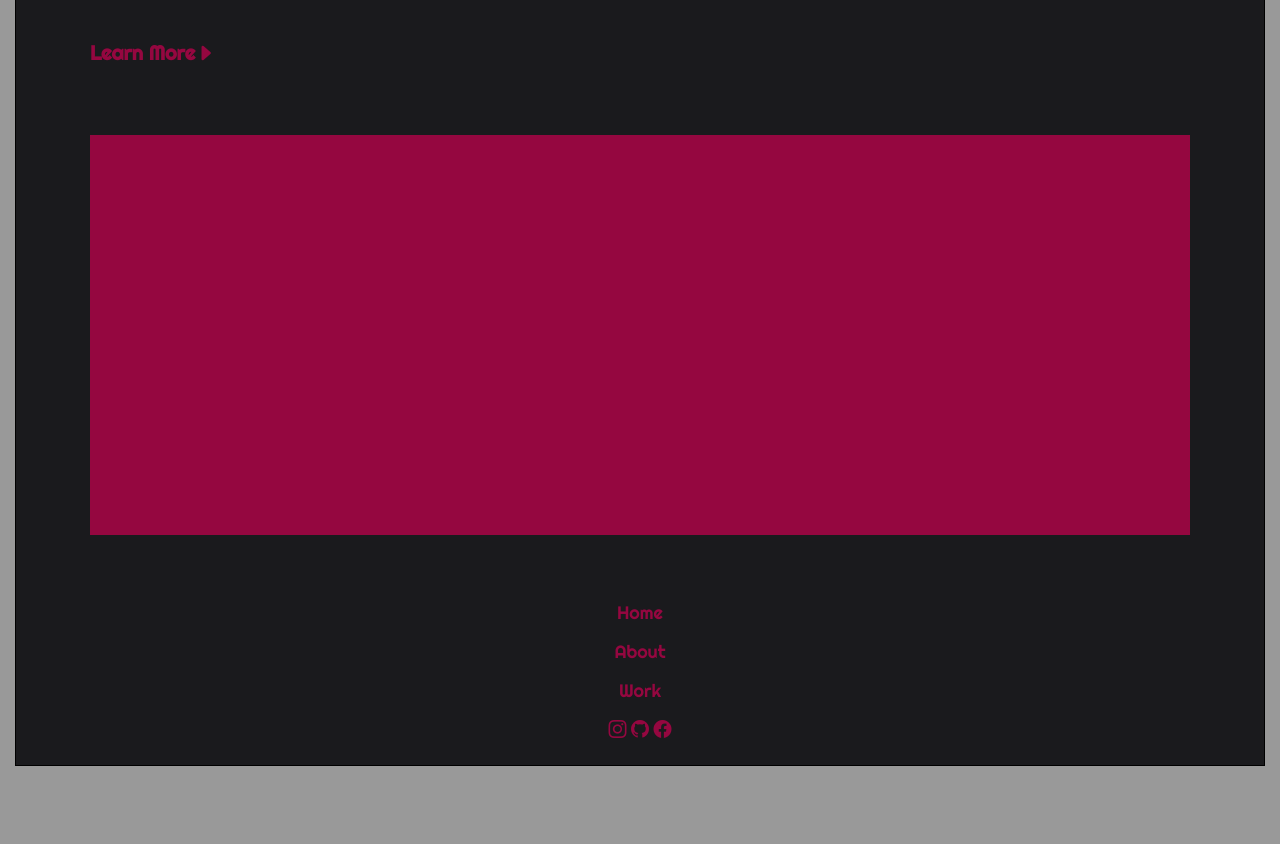
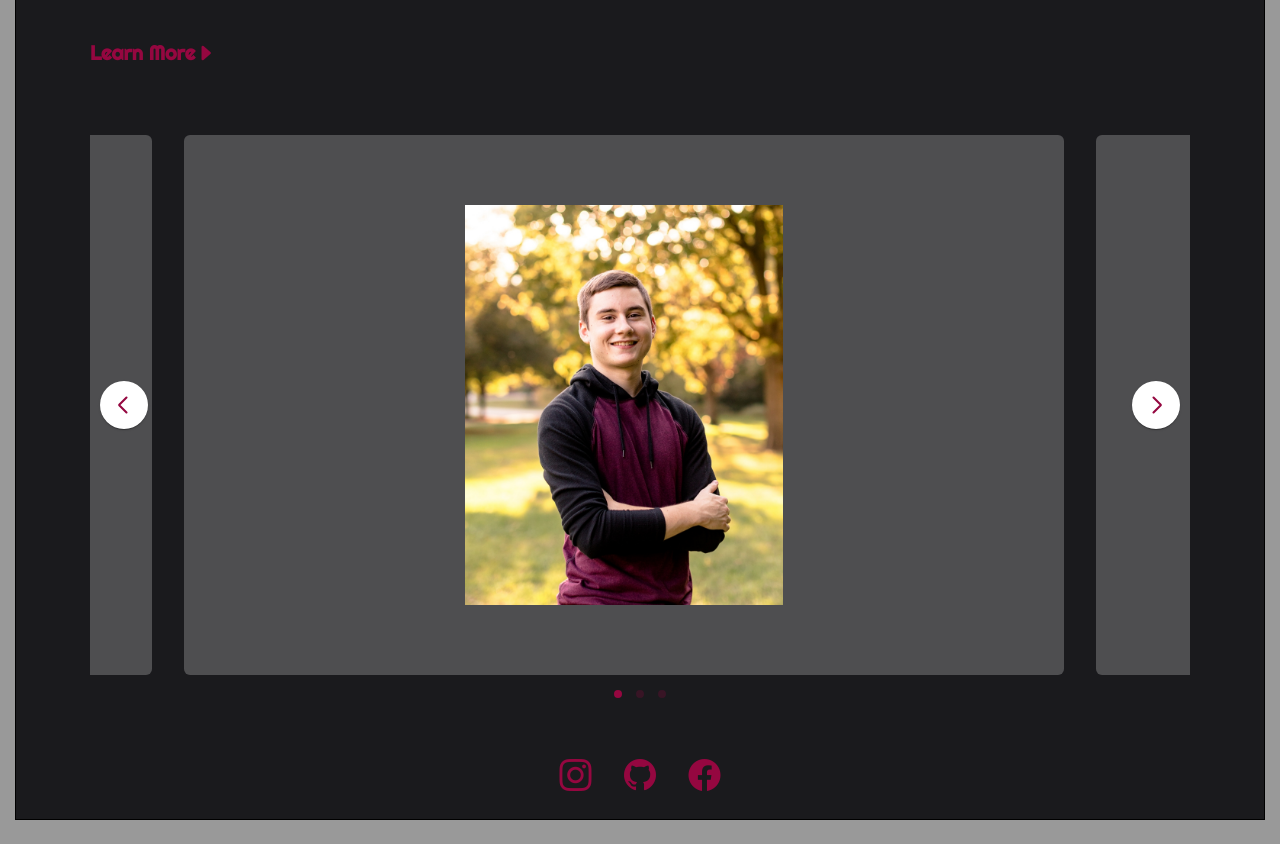
Before and after one commit to Jwiggs27/CTK301, a plain HTML site: page Mockup Implementation/FrontPagePortfolio.html in a window 1280 px wide. Shown: the part 800-1644 px from the top of the page. Before the commit the page ends 1590 px from the top, so only its background shows below. Drawn offline with nearby package versions, Linux system fonts and the light colour scheme.

Commit message:
Add files via upload

```diff
--- a/Mockup Implementation/Blank1200px.css
+++ b/Mockup Implementation/Blank1200px.css
@@ -97,9 +97,32 @@ main a:hover {
 
 aside {
   grid-column: span 12;
-  width: 100%;
-  height: 400px;
-  background-color: #950740;
+
+}
+
+.carousel {
+  color: #950740;
+
+  --carousel-button-bg: #fff;
+  --carousel-button-shadow: 0 2px 1px -1px rgb(0 0 0 / 20%), 0 1px 1px 0 rgb(0 0
+          0 / 14%), 0 1px 3px 0 rgb(0 0 0 / 12%);
+
+  --carousel-button-svg-width: 20px;
+  --carousel-button-svg-height: 20px;
+  --carousel-button-svg-stroke-width: 2.5;
+}
+
+.carousel__slide {
+  display: flex;
+  align-items: center;
+  justify-content: center;
+
+  width: 80%;
+  height: 540px;
+  margin-right: 32px;
+
+  background-color: #4E4E50;
+  border-radius: 6px;
 }
 /*
 .flexwrapper {
@@ -121,8 +144,9 @@ footer {
 footer a {
   color: #950740;
   text-decoration: none;
-  font-size: 18px;
+  font-size: 32px;
   transition: color 1.0s;
+  padding: 14px;
 }
 
 footer a:hover {
--- a/Mockup Implementation/FrontPagePortfolio.html
+++ b/Mockup Implementation/FrontPagePortfolio.html
@@ -3,6 +3,8 @@
 <head>
 	<meta charset="UTF-8">
 	<title>Jacob's Portfolio</title>
+	<script src="https://cdn.jsdelivr.net/npm/@fancyapps/ui@4.0/dist/fancybox.umd.js"></script>
+	<link rel="stylesheet" href="https://cdn.jsdelivr.net/npm/@fancyapps/ui/dist/fancybox.css"/>
 	<link href="Blank1200px.css" rel="stylesheet" type="text/css">
 	<link rel="preconnect" href="https://fonts.googleapis.com">
 	<link rel="preconnect" href="https://fonts.gstatic.com" crossorigin>
@@ -28,6 +30,11 @@
 		<p> What I Do</p>
 		<p class="Learnmore"><a href="workpage.html">Learn More<i class="bi bi-caret-right-fill"></i></a></p>
 		<aside>
+			<div class="carousel">
+  <div class="carousel__slide"><img src="Jake.jpg"></div>
+  <div class="carousel__slide"><img src="CynicalDefinition.jpg"></div>
+  <div class="carousel__slide"><img src="Wall Hive Speaker Idea.jpg"></div>
+</div>
 		</aside>
 		<!-- <div class="flexwrapper">
 			<img class="fleximg" src="Jake.jpg" />
@@ -40,14 +47,16 @@
 		</div> -->
 </main>
 	<footer>
-		<p><a href="FrontPagePortfolio.html">Home</a></p>
-		<p><a href="about.html">About</a></p>
-		<p><a href="workpage.html">Work</a></p>
 		<a href="https://instagram.com" class="bi bi-instagram" target="_blank"></a>
 		<a href="https://github.com" class="bi bi-github" target="_blank"></a>
 		<a href="https://facebook.com" class="bi bi-facebook" target="_blank"></a>
 
 	</footer>
 	</div>
+	<script>
+	const myCarousel = new Carousel(document.querySelector(".carousel"), {
+  'slidesPerPage' : 1
+});
+</script>
 </body>
 </html>
```
Also changed, not shown: Mockup Implementation/about.html (+0 -3 lines), Mockup Implementation/workpage.html (+0 -3 lines), Mockup Implementation/CynicalDefinition.jpg (added), Mockup Implementation/Wall Hive Speaker Idea.jpg (added).
